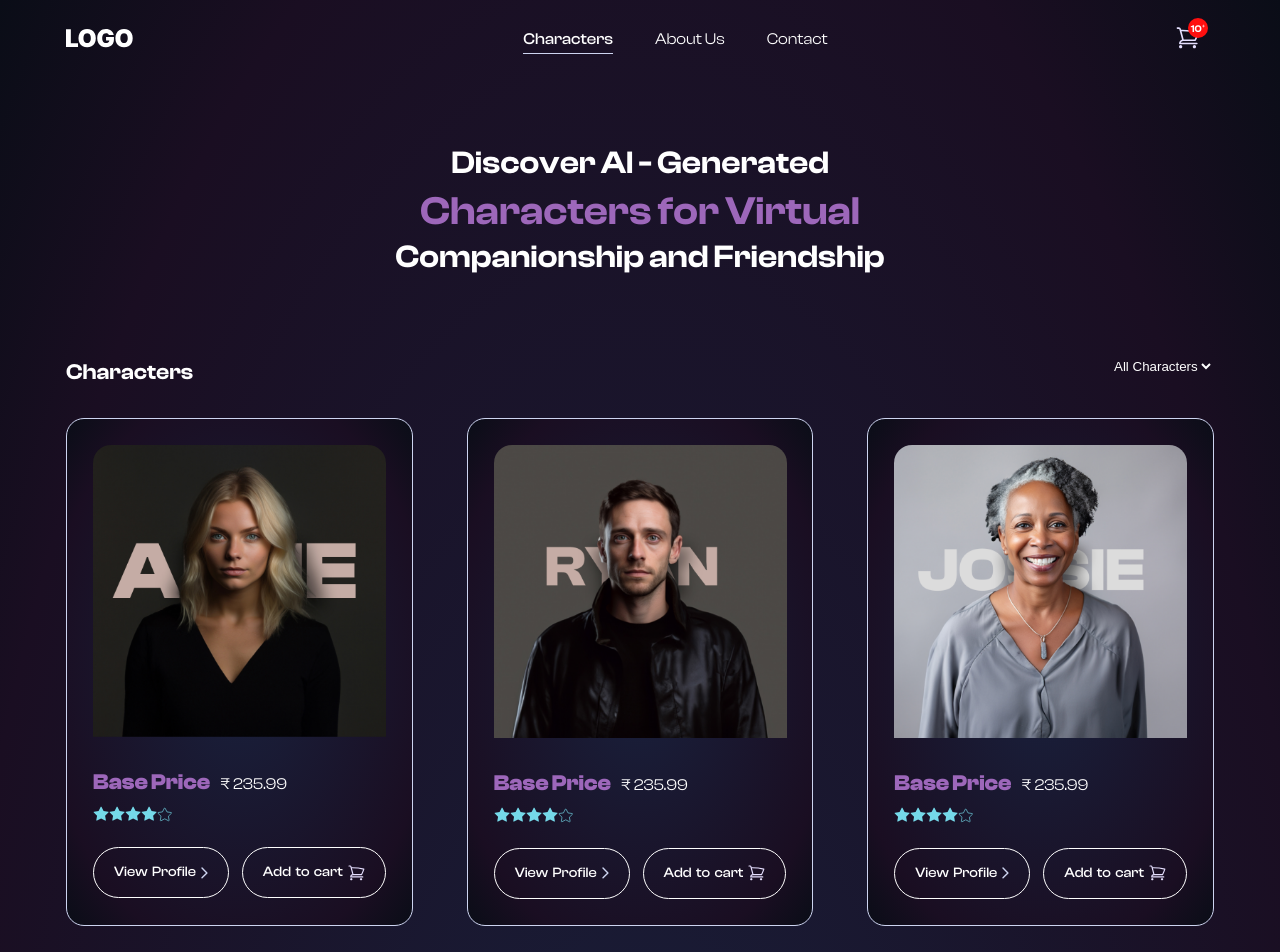
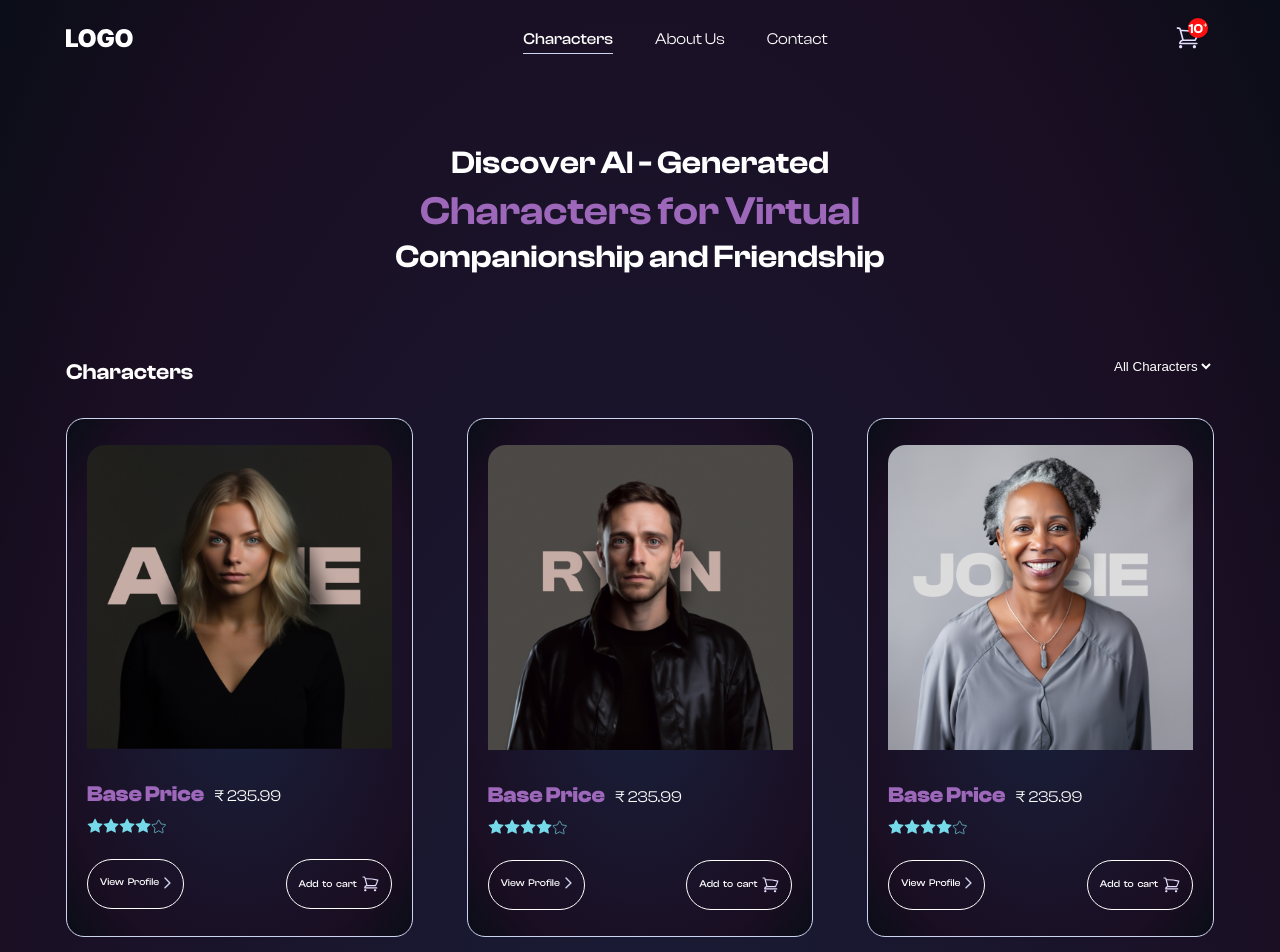
Before and after one commit to kgsantosh770/soul-shop, a React (Create React App) app: page /characters in a window 1280 px wide. Shown: the top 952 px of the page. Built offline with nearby package versions, Linux system fonts and the light colour scheme; a web font is replaced by a local one.

Commit message:
font size and space changes

```diff
--- a/src/components/Card/Card.css
+++ b/src/components/Card/Card.css
@@ -52,7 +52,7 @@
 .card .btn {
     width: auto;
     padding: 16px;
-    font-size: var(--font-small);
+    font-size: var(--font-xs);
 }
 
 @media only screen and (min-width: 768px) {
@@ -107,7 +107,11 @@
     }
 
     .card .btn {
-        padding: 16px 20px;
+        padding: 16px 12px;
+    }
+
+    .card.show-options {
+        padding: 26px 20px;
     }
 
 }
--- a/src/components/IconBadge/IconBadge.css
+++ b/src/components/IconBadge/IconBadge.css
@@ -12,7 +12,7 @@
   width: 20px;
   height: 20px;
   text-align: center;
-  font-size: var(--font-xs);
+  font-size: var(--font-xxs);
   font-family: var(--font-family-semibold);
   display: flex;
   align-items: center;
```
